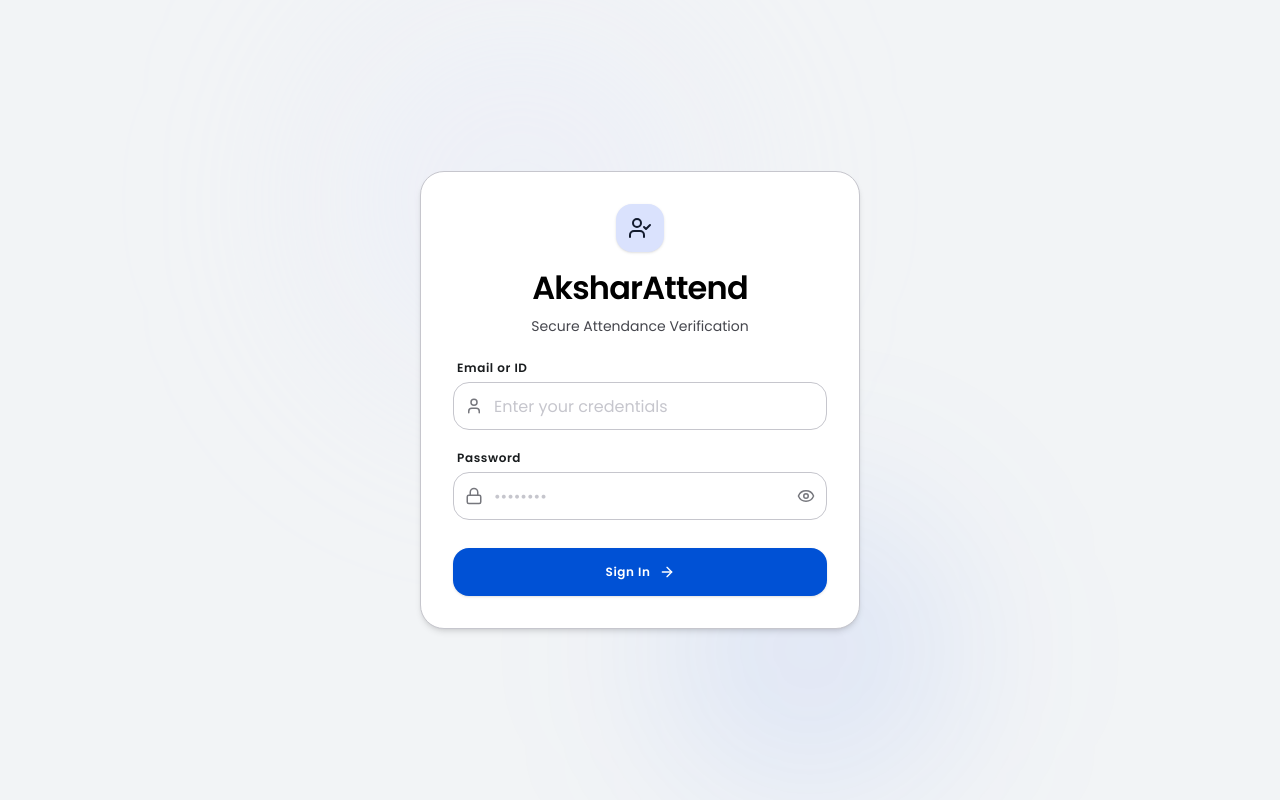
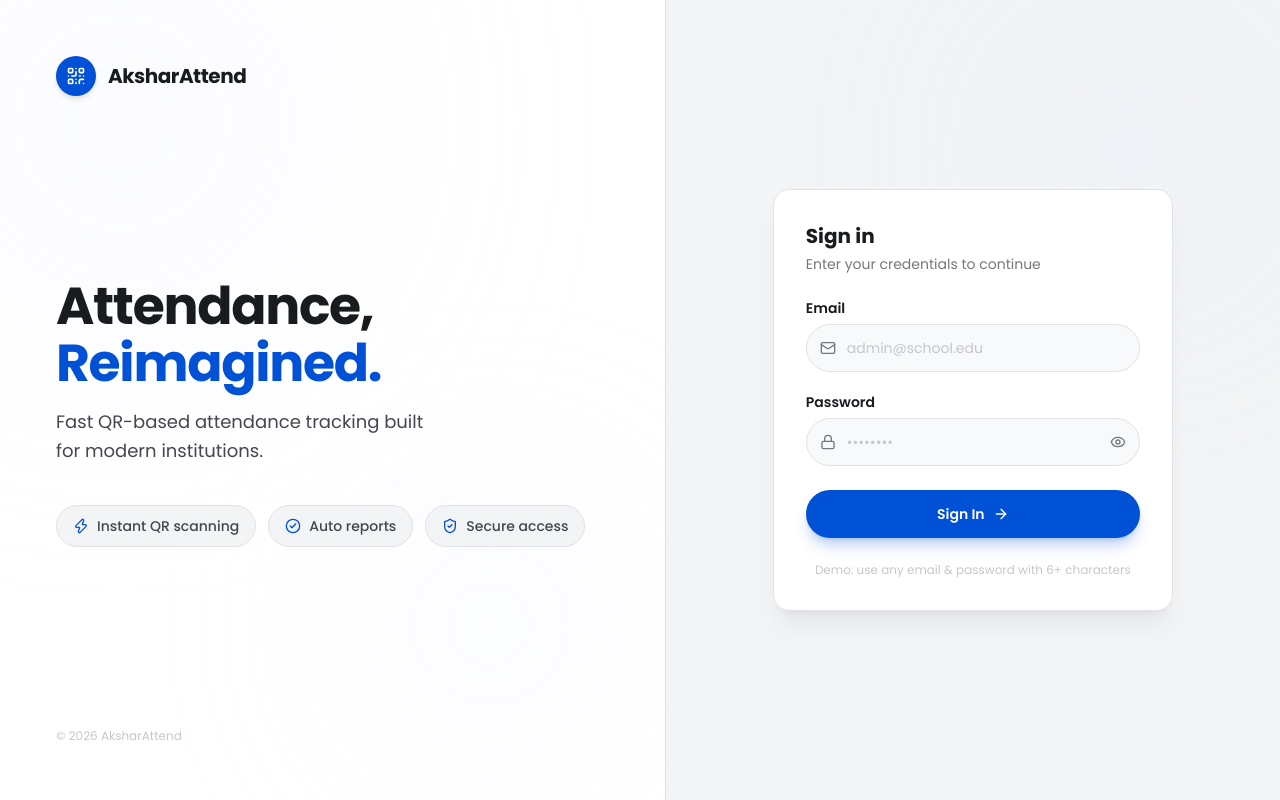
Before and after one commit to Sq-root/QR-Code-Based-Attendance-Management-System, a React (Vite) app: page /#/login in a window 1280 px wide. Built offline with nearby package versions, Linux system fonts and the light colour scheme.

Commit message:
feat: implement ScannerOverlay component and design login page UI

```diff
--- a/src/components/dashboard/ScannerOverlay.tsx
+++ b/src/components/dashboard/ScannerOverlay.tsx
@@ -2,7 +2,7 @@ import React, { useEffect, useRef } from "react";
 import { X, ScanLine } from "lucide-react";
 import { toast } from "sonner";
 import { Html5Qrcode } from "html5-qrcode";
-import { SCANNER_CONFIG } from "../../constants";
+import { SCANNER_CONFIG, APP_NAME } from "../../constants";
 
 interface ScannerOverlayProps {
   isOpen: boolean;
@@ -88,7 +88,7 @@ export const ScannerOverlay: React.FC<ScannerOverlayProps> = ({
         >
           <X className="w-5 h-5 text-white" />
         </button>
-        <div className="font-title-md text-white font-bold tracking-tight">AttendPro Viewfinder</div>
+        <div className="font-title-md text-white font-bold tracking-tight">{APP_NAME} Viewfinder</div>
         <div className="w-12" />
       </div>
 
--- a/src/pages/Login.tsx
+++ b/src/pages/Login.tsx
@@ -3,13 +3,12 @@ import { useNavigate } from 'react-router-dom';
 import { useForm } from 'react-hook-form';
 import { zodResolver } from '@hookform/resolvers/zod';
 import * as z from 'zod';
-import { Eye, EyeOff, Lock, User, ArrowRight, UserCheck } from 'lucide-react';
+import { Eye, EyeOff, Lock, Mail, ArrowRight, QrCode, ShieldCheck, CheckCircle2, Zap } from 'lucide-react';
 import { toast } from 'sonner';
 import LoadingSpinner from '../components/LoadingSpinner';
 import { useLogin } from '../queries/authQueries';
 import { ROUTES, APP_NAME } from '../constants';
 
-// Define Zod validation schema
 const loginSchema = z.object({
   identifier: z.string().min(1, 'Email or ID is required'),
   password: z.string().min(6, 'Password must be at least 6 characters'),
@@ -17,187 +16,203 @@ const loginSchema = z.object({
 
 type LoginFormData = z.infer<typeof loginSchema>;
 
+const FEATURES = [
+  { icon: Zap,          label: 'Instant QR scanning' },
+  { icon: CheckCircle2, label: 'Auto reports' },
+  { icon: ShieldCheck,  label: 'Secure access' },
+];
+
 export const Login: React.FC = () => {
   const navigate = useNavigate();
   const [showPassword, setShowPassword] = useState(false);
   const [apiError, setApiError] = useState<string | null>(null);
-
-  // TanStack Query Login Mutation
   const loginMutation = useLogin();
 
-  // Setup React Hook Form with Zod validation
-  const {
-    register,
-    handleSubmit,
-    formState: { errors },
-  } = useForm<LoginFormData>({
+  const { register, handleSubmit, formState: { errors } } = useForm<LoginFormData>({
     resolver: zodResolver(loginSchema),
-    defaultValues: {
-      identifier: '',
-      password: '',
-    },
+    defaultValues: { identifier: '', password: '' },
   });
 
   const onSubmit = (data: LoginFormData) => {
     setApiError(null);
-
-    // Call TanStack mutation
     loginMutation.mutate(
+      { identifier: data.identifier, password: data.password, role: 'admin' },
       {
-        identifier: data.identifier,
-        password: data.password,
-        role: 'admin',
-      },
-      {
-        onSuccess: (response) => {
-          console.log(`[Login Page] Successfully logged in user: ${response.user.name} (${response.user.role})`);
-
-          // Trigger success toast
-          toast.success('Signed in successfully!', {
-            description: `Welcome back, ${response.user.name}.`,
-          });
-
-          // Redirect to dashboard home path
+        onSuccess: (res) => {
+          toast.success('Signed in successfully!', { description: `Welcome back, ${res.user.name}.` });
           navigate(ROUTES.HOME);
         },
         onError: (err) => {
-          const errMsg = err.message || 'Unable to authenticate. Please check your credentials.';
-          setApiError(errMsg);
-
-          // Trigger error toast
-          toast.error('Authentication failed', {
-            description: errMsg,
-          });
+          const msg = err.message || 'Unable to authenticate. Please check your credentials.';
+          setApiError(msg);
+          toast.error('Authentication failed', { description: msg });
         },
       }
     );
   };
 
   return (
-    <div className="min-h-screen bg-surface-container-low flex flex-col items-center justify-center p-margin-mobile md:p-margin-desktop font-sans text-on-surface antialiased relative overflow-hidden select-none">
-      {/* Decorative Gradients to match main layout */}
-      <div className="absolute top-0 left-1/4 w-[400px] h-[400px] bg-primary-fixed/20 rounded-full blur-[100px] pointer-events-none" />
-      <div className="absolute bottom-0 right-1/4 w-[300px] h-[300px] bg-secondary-container/10 rounded-full blur-[90px] pointer-events-none" />
+    <div className="min-h-screen flex font-sans antialiased bg-[#f2f4f6] select-none">
 
-      {/* Main Container */}
-      <main className="w-full max-w-[400px] sm:max-w-[440px] relative z-10 flex flex-col gap-4">
+      {/* ── LEFT PANEL — desktop only ─────────────────── */}
+      <div className="hidden lg:flex lg:w-[52%] relative flex-col justify-between p-14 overflow-hidden bg-white border-r border-[#e0e3e5]">
 
-        {/* Mobile Header (matches Stitch mobile layout exactly) */}
-        <header className="text-center mb-4 flex flex-col items-center gap-2 sm:hidden">
-          <div className="w-16 h-16 bg-secondary-container rounded-xl flex items-center justify-center text-on-secondary-container shadow-sm mb-1">
-            <UserCheck className="w-8 h-8 text-on-secondary-container" />
+        {/* Subtle blue blob top-left */}
+        <div className="pointer-events-none absolute -top-32 -left-32 w-[500px] h-[500px] rounded-full blur-[140px] opacity-40"
+          style={{ background: 'radial-gradient(circle, #dbe1ff 0%, transparent 70%)' }} />
+        <div className="pointer-events-none absolute bottom-0 right-0 w-[350px] h-[350px] rounded-full blur-[120px] opacity-30"
+          style={{ background: 'radial-gradient(circle, #dae2fd 0%, transparent 70%)' }} />
+
+        {/* Brand top */}
+        <div className="relative z-10 flex items-center gap-3">
+          <div className="w-10 h-10 rounded-xl bg-[#0051d5] flex items-center justify-center shadow-md">
+            <QrCode className="w-5 h-5 text-white" />
           </div>
-          <h1 className="font-sans text-headline-lg-mobile font-semibold text-primary tracking-tight">{APP_NAME}</h1>
-          <p className="text-body-sm text-on-surface-variant">Secure Access Portal</p>
-        </header>
-
-        {/* Login Form Card */}
-        <div className="bg-surface-container-lowest border border-outline-variant shadow-md rounded-xl p-6 sm:p-8 flex flex-col gap-6 transition-all duration-300">
-
-          {/* Desktop Branding (matches Stitch desktop layout) */}
-          <div className="hidden sm:flex flex-col items-center text-center gap-2">
-            <div className="w-12 h-12 bg-primary-fixed rounded-lg flex items-center justify-center mb-2 shadow-sm">
-              <UserCheck className="w-6 h-6 text-on-primary-fixed" />
-            </div>
-            <h1 className="font-sans text-headline-lg font-semibold text-primary tracking-tight">
-              {APP_NAME}
-            </h1>
-            <p className="text-body-sm text-on-surface-variant">Secure Attendance Verification</p>
+          <span className="text-xl font-bold text-[#191c1e] tracking-tight">{APP_NAME}</span>
         </div>
 
-          {/* Error Message Alert */}
+        {/* Hero content */}
+        <div className="relative z-10 flex flex-col gap-10">
+          <div>
+            <h2 className="text-[52px] font-bold text-[#191c1e] leading-[1.1] tracking-tight">
+              Attendance,<br />
+              <span className="text-[#0051d5]">Reimagined.</span>
+            </h2>
+            <p className="mt-4 text-[#45464d] text-lg leading-relaxed max-w-sm">
+              Fast QR-based attendance tracking built for modern institutions.
+            </p>
+          </div>
+
+          {/* Feature pills */}
+          <div className="flex flex-wrap gap-3">
+            {FEATURES.map(({ icon: Icon, label }) => (
+              <div key={label}
+                className="flex items-center gap-2 px-4 py-2.5 rounded-full bg-[#f2f4f6] border border-[#e0e3e5] hover:border-[#0051d5]/40 hover:bg-[#dbe1ff]/30 transition-all duration-200 cursor-default">
+                <Icon className="w-4 h-4 text-[#0051d5]" />
+                <span className="text-sm font-medium text-[#45464d]">{label}</span>
+              </div>
+            ))}
+          </div>
+
+
+        </div>
+
+        <p className="relative z-10 text-xs text-[#c6c6cd]">© {new Date().getFullYear()} {APP_NAME}</p>
+      </div>
+
+      {/* ── RIGHT PANEL — form ────────────────────────── */}
+      <div className="flex-1 flex flex-col items-center justify-center px-6 py-12 relative overflow-hidden">
+
+        {/* Very subtle bg accent */}
+        <div className="pointer-events-none absolute top-0 right-0 w-[300px] h-[300px] rounded-full blur-[120px] opacity-40"
+          style={{ background: 'radial-gradient(circle, #dbe1ff 0%, transparent 70%)' }} />
+
+        <div className="w-full max-w-[400px] relative z-10 flex flex-col gap-6">
+
+          {/* Mobile brand header */}
+          <div className="lg:hidden flex flex-col items-center gap-3 text-center">
+            <div className="w-14 h-14 rounded-2xl bg-[#0051d5] flex items-center justify-center shadow-lg">
+              <QrCode className="w-7 h-7 text-white" />
+            </div>
+            <div>
+              <h1 className="text-2xl font-bold text-[#191c1e] tracking-tight">{APP_NAME}</h1>
+              <p className="text-sm text-[#76777d] mt-0.5">QR Attendance Management</p>
+            </div>
+          </div>
+
+          {/* Form card */}
+          <div className="bg-white rounded-2xl border border-[#e0e3e5] shadow-xl shadow-black/5 p-8 flex flex-col gap-6">
+
+            <div>
+              <h2 className="text-xl font-bold text-[#191c1e]">Sign in</h2>
+              <p className="text-sm text-[#76777d] mt-1">Enter your credentials to continue</p>
+            </div>
+
             {apiError && (
-            <div className="p-3 bg-error-container/20 border border-error/30 text-error rounded-lg text-xs leading-relaxed">
+              <div className="flex items-center gap-2.5 px-4 py-3 rounded-xl text-sm text-[#ba1a1a] bg-[#ffdad6]/60 border border-[#ba1a1a]/20">
+                <ShieldCheck className="w-4 h-4 shrink-0" />
                 {apiError}
               </div>
             )}
 
-          {/* Login Form */}
             <form className="flex flex-col gap-5" onSubmit={handleSubmit(onSubmit)}>
 
-            {/* Input Group: Email/ID */}
-            <div className="flex flex-col gap-1.5 relative">
-              <label className="text-label-md font-semibold text-on-surface pl-1" htmlFor="identifier">
-                Email or ID
+              {/* Email / ID */}
+              <div className="flex flex-col gap-1.5">
+                <label htmlFor="identifier" className="text-sm font-semibold text-[#191c1e]">
+                  Email
                 </label>
                 <div className="relative">
-                <span className="absolute left-3 top-1/2 -translate-y-1/2 text-outline pointer-events-none flex items-center">
-                  <User className="w-4.5 h-4.5" />
-                </span>
+                  <Mail className="absolute left-3.5 top-1/2 -translate-y-1/2 w-4 h-4 text-[#76777d] pointer-events-none" />
                   <input
                     id="identifier"
                     type="text"
-                  placeholder="Enter your credentials"
+                    placeholder="admin@school.edu"
                     {...register('identifier')}
-                  className={`w-full h-12 pl-10 pr-4 bg-surface-container-lowest border ${
-                    errors.identifier ? 'border-error' : 'border-outline-variant'
-                  } rounded-lg text-body-lg text-on-surface placeholder:text-outline-variant focus:outline-none focus:border-secondary focus:ring-1 focus:ring-secondary transition-colors font-sans`}
                     disabled={loginMutation.isPending}
+                    className={`w-full h-12 pl-10 pr-4 rounded-xl text-sm text-[#191c1e] placeholder-[#c6c6cd] bg-[#f7f9fb] outline-none transition-all duration-200 disabled:opacity-50 border ${
+                      errors.identifier
+                        ? 'border-[#ba1a1a] focus:ring-2 focus:ring-[#ba1a1a]/20'
+                        : 'border-[#e0e3e5] focus:border-[#0051d5] focus:ring-2 focus:ring-[#0051d5]/15'
+                    }`}
                   />
                 </div>
-              {errors.identifier && (
-                <span className="text-error text-xs pl-1 font-sans">{errors.identifier.message}</span>
-              )}
+                {errors.identifier && <span className="text-xs text-[#ba1a1a] pl-0.5">{errors.identifier.message}</span>}
               </div>
 
-            {/* Input Group: Password */}
-            <div className="flex flex-col gap-1.5 relative">
-              <div className="flex justify-between items-center pl-1 pr-1">
-                <label className="text-label-md font-semibold text-on-surface" htmlFor="password">
+              {/* Password */}
+              <div className="flex flex-col gap-1.5">
+                <label htmlFor="password" className="text-sm font-semibold text-[#191c1e]">
                   Password
                 </label>
-              </div>
                 <div className="relative">
-                <span className="absolute left-3 top-1/2 -translate-y-1/2 text-outline pointer-events-none flex items-center">
-                  <Lock className="w-4.5 h-4.5" />
-                </span>
+                  <Lock className="absolute left-3.5 top-1/2 -translate-y-1/2 w-4 h-4 text-[#76777d] pointer-events-none" />
                   <input
                     id="password"
                     type={showPassword ? 'text' : 'password'}
                     placeholder="••••••••"
                     {...register('password')}
-                  className={`w-full h-12 pl-10 pr-10 bg-surface-container-lowest border ${
-                    errors.password ? 'border-error' : 'border-outline-variant'
-                  } rounded-lg text-body-lg text-on-surface placeholder:text-outline-variant focus:outline-none focus:border-secondary focus:ring-1 focus:ring-secondary transition-colors font-sans`}
                     disabled={loginMutation.isPending}
+                    className={`w-full h-12 pl-10 pr-11 rounded-xl text-sm text-[#191c1e] placeholder-[#c6c6cd] bg-[#f7f9fb] outline-none transition-all duration-200 disabled:opacity-50 border ${
+                      errors.password
+                        ? 'border-[#ba1a1a] focus:ring-2 focus:ring-[#ba1a1a]/20'
+                        : 'border-[#e0e3e5] focus:border-[#0051d5] focus:ring-2 focus:ring-[#0051d5]/15'
+                    }`}
                   />
-                <button
-                  className="absolute right-3 top-1/2 -translate-y-1/2 text-outline hover:text-on-surface transition-colors focus:outline-none cursor-pointer flex items-center"
+                  <button type="button" aria-label="Toggle password visibility"
                     onClick={() => setShowPassword(!showPassword)}
-                  type="button"
-                  aria-label="Toggle password visibility"
-                >
-                  {showPassword ? <EyeOff className="w-4.5 h-4.5" /> : <Eye className="w-4.5 h-4.5" />}
+                    className="absolute right-3.5 top-1/2 -translate-y-1/2 text-[#76777d] hover:text-[#45464d] cursor-pointer transition-colors">
+                    {showPassword ? <EyeOff className="w-4 h-4" /> : <Eye className="w-4 h-4" />}
                   </button>
                 </div>
-              {errors.password && (
-                <span className="text-error text-xs pl-1 font-sans">{errors.password.message}</span>
-              )}
+                {errors.password && <span className="text-xs text-[#ba1a1a] pl-0.5">{errors.password.message}</span>}
               </div>
 
-            {/* Submit Action */}
+              {/* Submit */}
               <button
-              className="w-full h-12 bg-secondary text-on-secondary font-sans text-label-md font-semibold rounded-lg flex items-center justify-center gap-2 hover:bg-on-secondary-fixed-variant active:opacity-90 transition-all duration-150 shadow-sm mt-2 cursor-pointer disabled:opacity-50"
+                id="login-submit-btn"
                 type="submit"
                 disabled={loginMutation.isPending}
+                className="w-full h-12 mt-1 rounded-xl bg-[#0051d5] hover:bg-[#003ea8] active:scale-[0.98] text-white font-semibold text-sm flex items-center justify-center gap-2 cursor-pointer transition-all duration-200 shadow-lg shadow-[#0051d5]/25 disabled:opacity-50 disabled:cursor-not-allowed"
               >
                 {loginMutation.isPending ? (
-                <>
-                  <LoadingSpinner size="sm" label="" />
-                  <span>Signing in...</span>
-                </>
+                  <><LoadingSpinner size="sm" label="" /><span>Signing in...</span></>
                 ) : (
-                <>
-                  <span>Sign In</span>
-                  <ArrowRight className="w-4 h-4" />
-                </>
+                  <><span>Sign In</span><ArrowRight className="w-4 h-4" /></>
                 )}
               </button>
+            </form>
 
-          </form>
+            <p className="text-center text-xs text-[#c6c6cd]">
+              Demo: use any email &amp; password with 6+ characters
+            </p>
           </div>
 
-      </main>
+          <p className="text-center text-xs text-[#c6c6cd] lg:hidden">
+            © {new Date().getFullYear()} {APP_NAME}
+          </p>
+        </div>
+      </div>
     </div>
   );
 };
```
Lines whose indentation alone changed are shown as unchanged.
